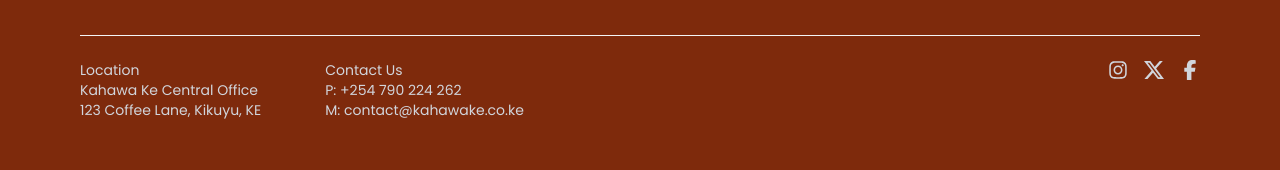
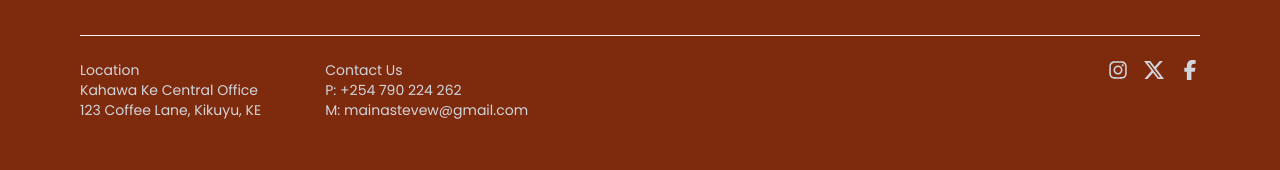
Before and after one commit to swarui/KahawaKe, a React (Vite) app in the folder frontend/: page / in a window 1280 px wide. Shown: the part 3500-3670 px from the top of the page. Built offline with nearby package versions, Linux system fonts and the light colour scheme.

Commit message:
Kahawa Ke

```diff
--- a/frontend/src/components/Footer.jsx
+++ b/frontend/src/components/Footer.jsx
@@ -66,7 +66,7 @@ function Footer() {
           <p>
             Contact Us <br />
             P: +254 790 224 262 <br />
-            M: contact@kahawake.co.ke
+            M: mainastevew@gmail.com
           </p>
         </div>
 
```
